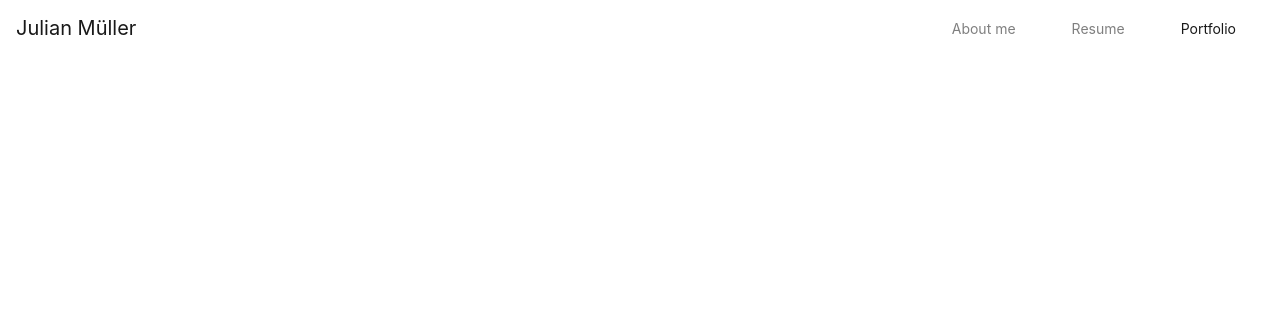
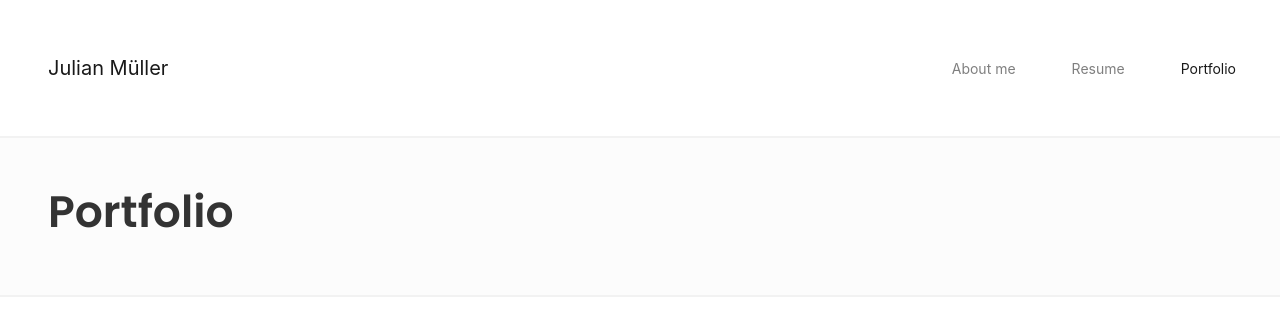
Before and after one commit to sn1c3/sn1c3.github.io, a plain HTML site: page portfolio.html in a window 1280 px wide. Drawn offline with nearby package versions, Linux system fonts and the light colour scheme.

Commit message:
Portfolio header and layout

```diff
--- a/portfolio.html
+++ b/portfolio.html
@@ -21,7 +21,7 @@
 <body>
 
   <!-- Navbar -->
-  <nav class="navbar navbar-expand-lg navbar-light fixed-top">
+  <nav class="navbar navbar-expand-sm navbar-light fixed-top pt-sm-5 pb-sm-5 pl-sm-5">
     <a class="navbar-brand" href="#">Julian Müller</a>
     <button class="navbar-toggler" type="button" data-toggle="collapse" data-target="#navbarNav"
       aria-controls="navbarNav" aria-expanded="false" aria-label="Toggle navigation">
@@ -42,6 +42,12 @@
     </div>
   </nav>
 
+  <section class="header-resume">
+    <!-- d-xl-block d-lg-block d-md-block d-none -->
+    <div class="container-fluid pt-5 pb-5 pl-sm-5">
+      <h1>Portfolio</h1>
+    </div>
+  </section>
 
 
   <!-- Optional JavaScript -->
```
Also changed, not shown: index.html (+2 -2 lines), resume.html (+2 -2 lines), 1 other file.
